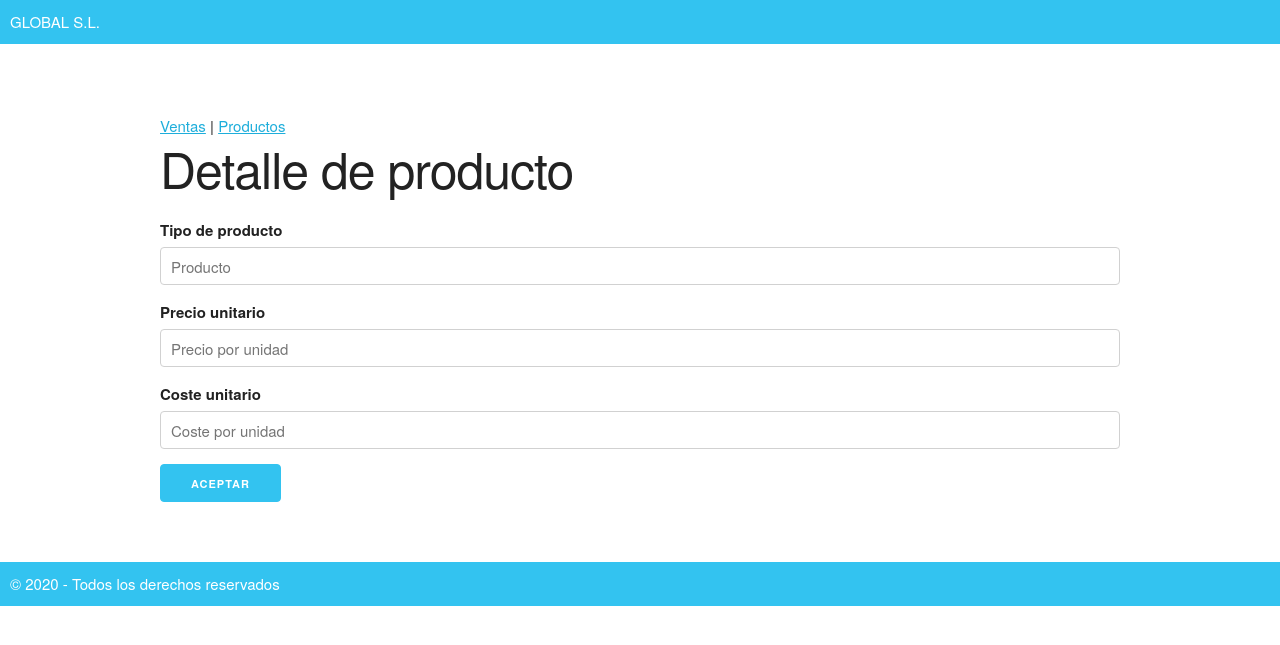
After one commit to Luis-Ariel-SM/B5_Flask_ventas, a Flask app: template the_app/templates/modifica_producto.html in a window 1280 px wide. The commit adds this page. Shown: the top 645 px of the page. Run offline with Flask 2, Linux system fonts and the light colour scheme; the template is opened without the code that fills it: values that come from a table or form of the project are taken from there, others are empty; parts of the project's set-up code (start-up, migrations or seed data) failed here and were passed over.

Commit message:
Validacion a medida, informando Form desde base de datos

```diff
--- a/the_app/forms.py
+++ b/the_app/forms.py
@@ -1,6 +1,7 @@
 from flask_wtf import FlaskForm
 from wtforms import StringField, FloatField, SubmitField
-from wtforms.validators import DataRequired, Length
+from wtforms.validators import DataRequired, Length, ValidationError
+
 
 
 class ProductForm(FlaskForm):
@@ -9,3 +10,9 @@ class ProductForm(FlaskForm):
     coste_unitario = FloatField ('Coste unitario', validators=[DataRequired()])
 
     submit = SubmitField('Aceptar')
+
+
+    # Validador especifico hecho a medida segun sintaxis de los formularios de flask
+    def validate_coste_unitario(self, field): # Primer parametro es el formulario (funciona como el self de los objetos) y el segundo es el propio campo, que en coste_unitario es un "FloadField"
+        if field.data > self.precio_unitario.data:
+            raise ValidationError ('El coste unitario ha de ser menor o igual que el precio unitario')
--- /dev/null
+++ b/the_app/templates/modifica_producto.html
@@ -0,0 +1,42 @@
+{% extends 'base.html' %}
+
+{% block titulo%}Detalle de producto{% endblock %}
+
+{% block contenido %}
+    <h1>Detalle de producto</h1>
+    <form action="/modificaproducto" class="u-full-width" method="post">
+        {{form.hidden_tag() }}
+        {{form.tipo_producto.label}}
+        {% if form.tipo_producto.errors %} <!--...si hay errores...-->
+            {{form.tipo_producto(class="u-full-width error", placeholder="Producto")}} <!--imprimo el campo con los datos y despues...-->
+            {% for error in form.tipo_producto.errors %}
+                <p class="error-msg">{{ error }}</p> <!--...imprimo todos los errores en un tipo de parrafo especifico-->
+            {% endfor %}
+        {% else %}
+            {{form.tipo_producto(class="u-full-width", placeholder="Producto")}}
+        {% endif %}
+
+        {{form.precio_unitario.label}}
+        {% if form.precio_unitario.errors %}
+            {{form.precio_unitario(class="u-full-width error", placeholder="Precio por unidad")}}
+            {% for error in form.precio_unitario.errors %}
+                <p class="error-msg">{{ error }}</p>
+            {% endfor %}
+        ¨{% else %}
+            {{form.precio_unitario(class="u-full-width", placeholder="Precio por unidad")}}
+        {% endif %}
+
+        {{form.coste_unitario.label}}
+        {% if form.coste_unitario.errors %}
+            {{form.coste_unitario(class="u-full-width error", placeholder="Coste por unidad" )}}
+            {% for error in form.coste_unitario.errors %}
+                <p class="error-msg">{{ error }}</p>
+            {% endfor %}
+        {% else %}
+            {{form.coste_unitario(class="u-full-width", placeholder="Coste por unidad" )}}
+        {% endif %}
+
+        {{form.submit(class="button-primary")}}
+
+    </form>
+{% endblock %}
--- a/the_app/templates/productos.html
+++ b/the_app/templates/productos.html
@@ -14,7 +14,7 @@
         </tr>
         {% for producto in productos%}
         <tr>
-            <td>{{producto [1]}}</td>
+            <td class='producto'><a href="/modificaproducto?id={{producto [0]}}">{{producto [1]}}</a></td>
             <td class='margen'>{{producto [2] | round(2, 'floor')}}€</td>
             <td class='margen'>{{producto [3] | round(2, 'floor')}}€</td>
         </tr>
```
Also changed, not shown: the_app/routes.py (+18 -1 lines), data/ventas.db.
